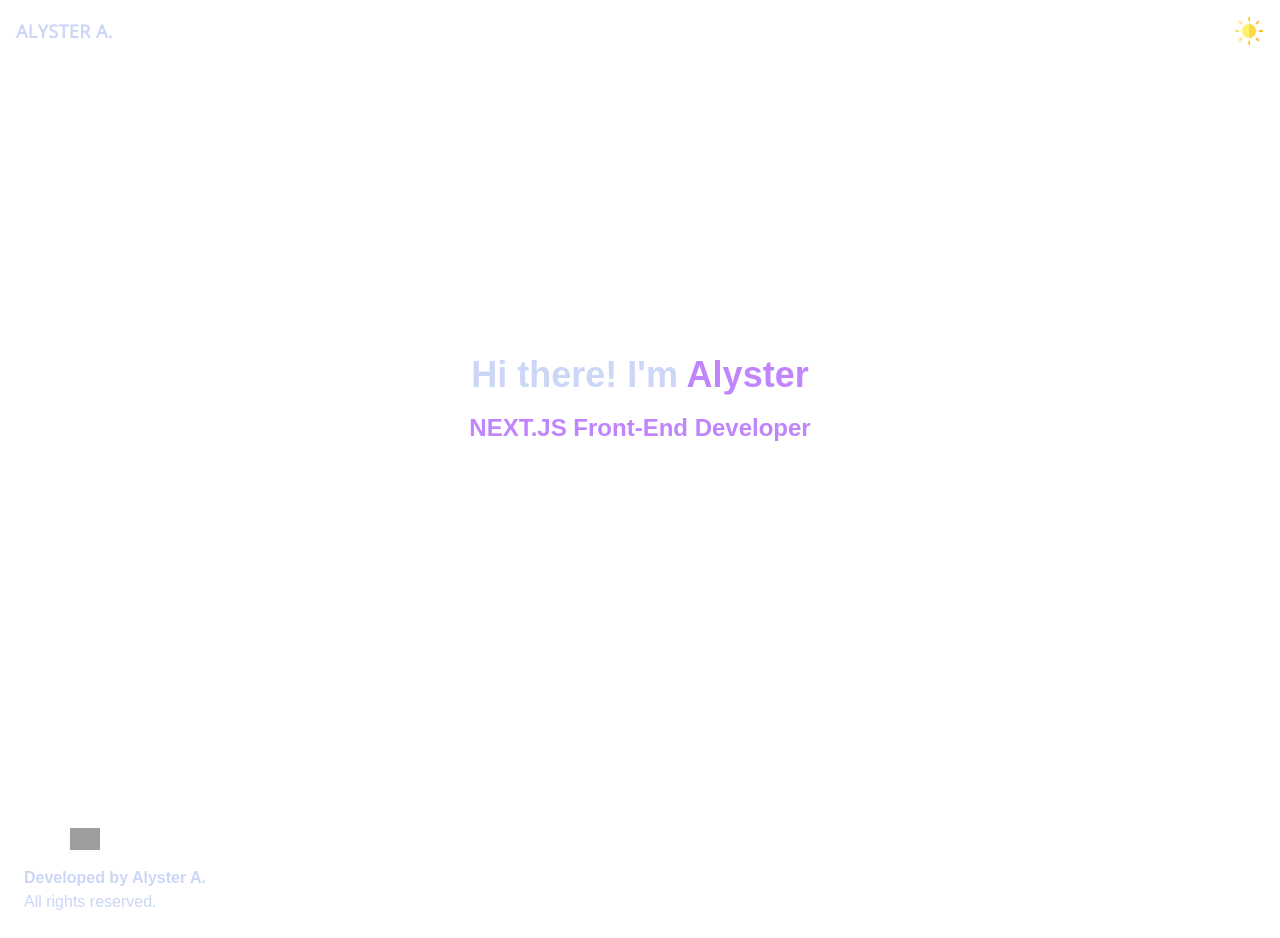
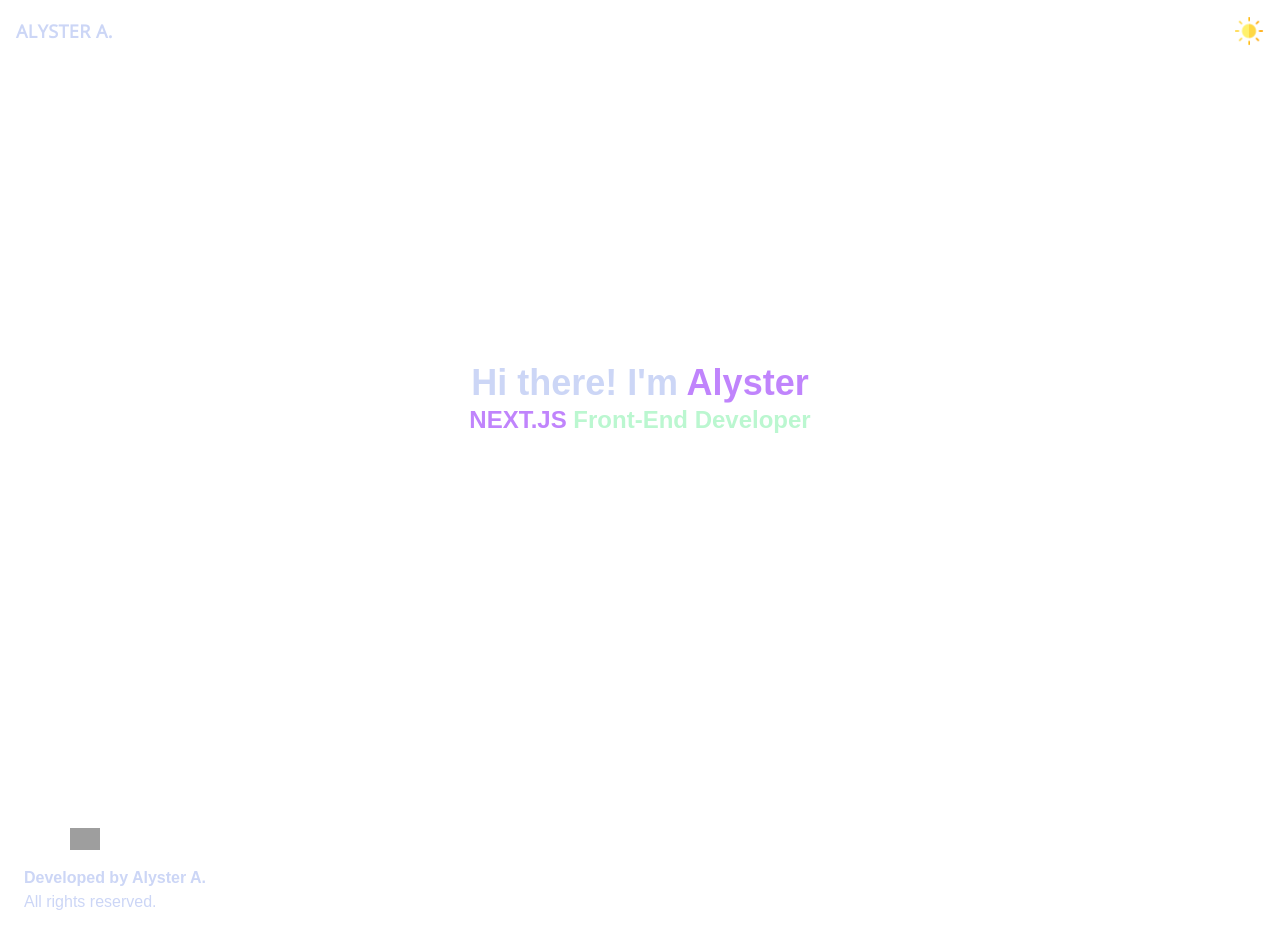
Before and after one commit to alysteragno/Professional-Website, a Next.js app in the folder professional-website/: page / in a window 1280 px wide. Built offline with nearby package versions, Linux system fonts and the light colour scheme; grey boxes are pictures that could not be loaded; a web font is replaced by a local one.

Commit message:
fix(hero): fixed margin top and font color

```diff
--- a/professional-website/src/app/components/hero.tsx
+++ b/professional-website/src/app/components/hero.tsx
@@ -10,7 +10,7 @@ export default function Hero() {
   return (
     <main className="min-h-screen flex justify-center items-center">
       <div className="text-center py-10">
-        <h1 className="text-4xl font-bold animate-bounce animate">
+        <h1 className="text-4xl font-bold animate-bounce">
           Hi there! I'm{' '}
           <Link
             href={links.linkedin}
@@ -22,7 +22,7 @@ export default function Hero() {
           </Link>
         </h1>
 
-        <h2 className="text-2xl font-semibold mt-4">
+        <h2 className="text-2xl font-semibold">
           <Link
             href={links.nextjs}
             target="_blank"
@@ -35,7 +35,7 @@ export default function Hero() {
             href={links.frontend}
             target="_blank"
             rel="noopener noreferrer"
-            className="hover:underline text-secondary"
+            className="hover:underline text-tertiary"
           >
             Front-End Developer
           </Link>
```
